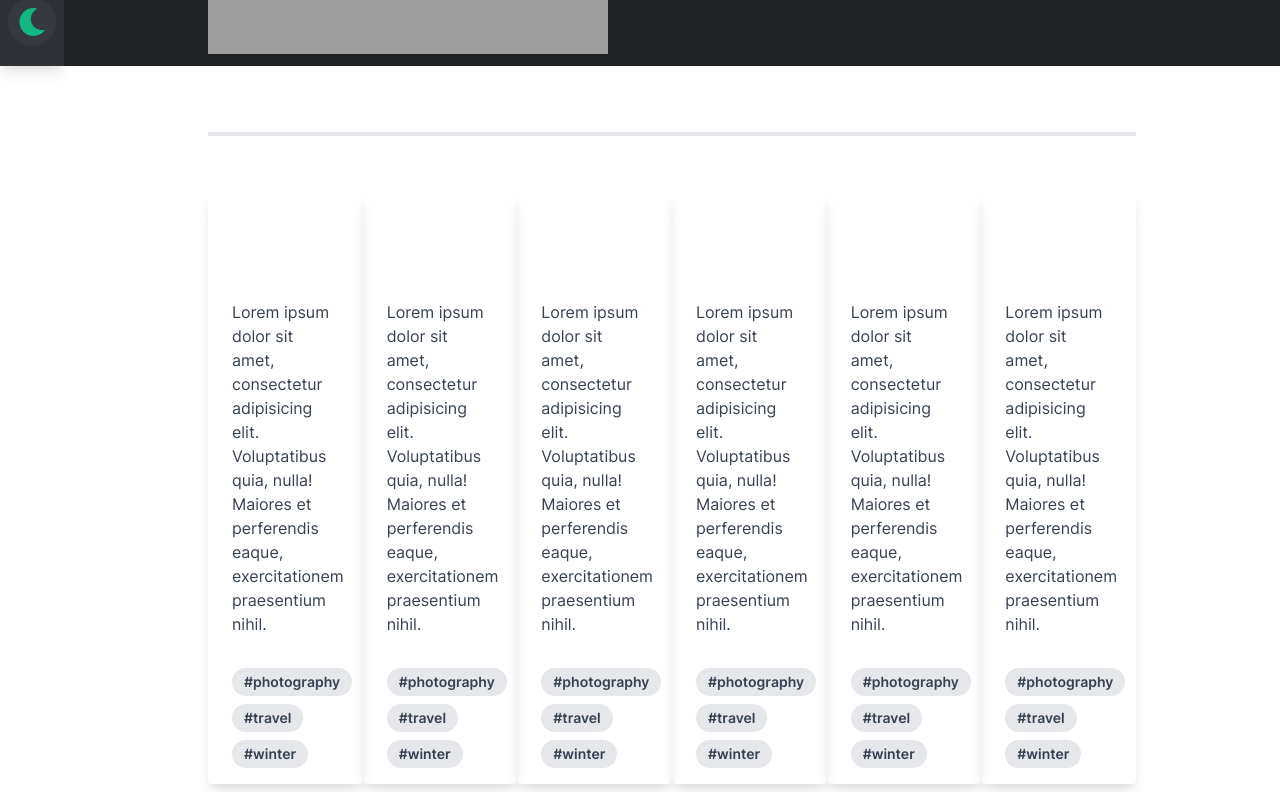
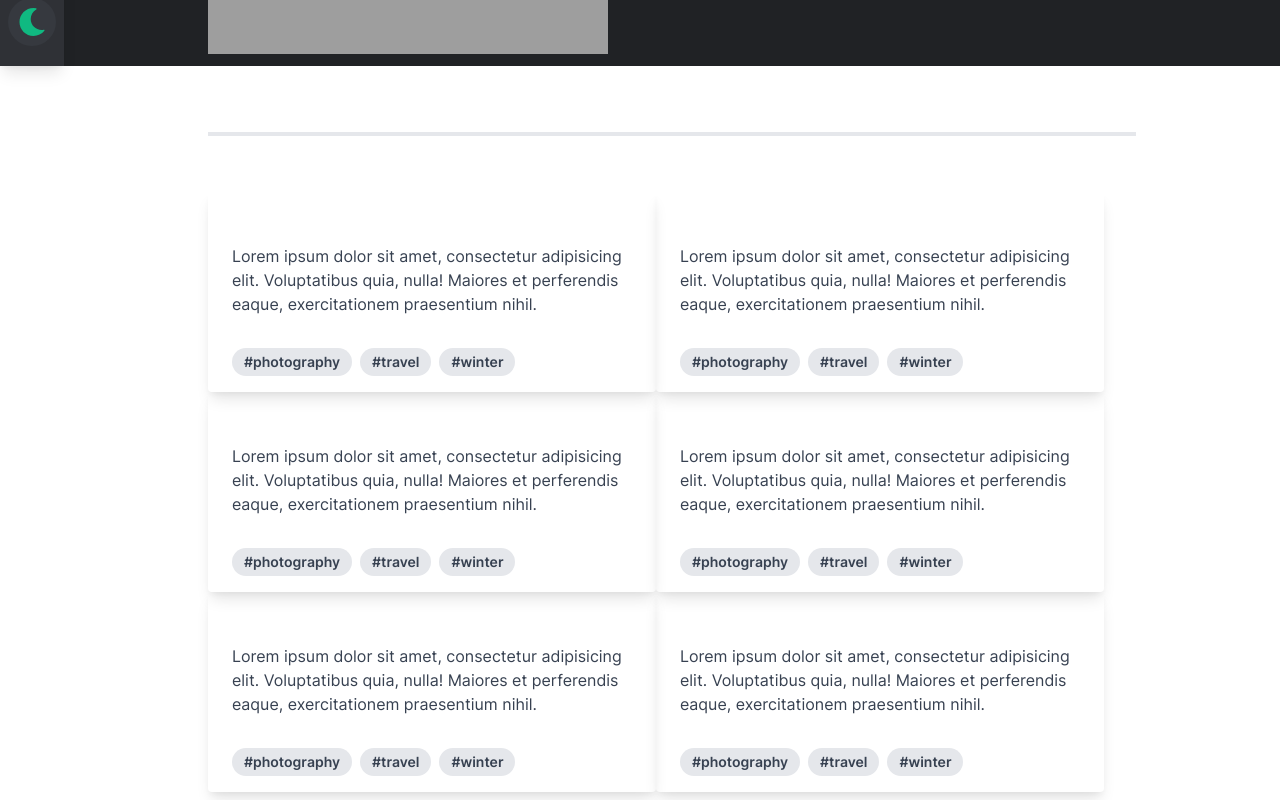
Before and after one commit to tigorlazuardi/at-home-abandoned, a Next.js app: page / in a window 1280 px wide. Shown: the part 734-1534 px from the top of the page. Built offline with nearby package versions, Linux system fonts and the light colour scheme; grey boxes are pictures that could not be loaded.

Commit message:
chore: up

```diff
--- a/src/components/MainPage/ProjectList/index.tsx
+++ b/src/components/MainPage/ProjectList/index.tsx
@@ -12,13 +12,10 @@ export default function ProjectList() {
 					done.
 				</p>
 			</header>
-			<div className='flex'>
-				<ProjectDisplayCard />
-				<ProjectDisplayCard />
-				<ProjectDisplayCard />
-				<ProjectDisplayCard />
-				<ProjectDisplayCard />
-				<ProjectDisplayCard />
+			<div className='flex flex-wrap'>
+				{[0, 1, 2, 3, 4, 5].map((v) => (
+					<ProjectDisplayCard key={v} className='basis-1/4' />
+				))}
 			</div>
 		</section>
 	)
--- a/src/components/cards/ProjectDisplayCard.tsx
+++ b/src/components/cards/ProjectDisplayCard.tsx
@@ -1,18 +1,22 @@
-import React from 'react'
+import React, { HTMLAttributes } from 'react'
 
-export interface ProjectDisplayCardProps {
-	projectURL: string
+export interface ProjectDisplayCardProps
+	extends HTMLAttributes<HTMLDivElement> {
+	projectURL?: string
 }
 
-export default function ProjectDisplayCard() {
+export default function ProjectDisplayCard(props: ProjectDisplayCardProps) {
 	return (
+		<div className={props.className}>
 			<div className='overflow-hidden max-w-md rounded shadow-lg transition-all focus:shadow-xl focus:-translate-y-1 hover:shadow-xl hover:-translate-y-2'>
 				<div className='py-4 px-6'>
-				<div className='mb-2 text-xl font-bold'>The Coldest Sunset</div>
+					<div className='mb-2 text-xl font-bold'>
+						The Coldest Sunset
+					</div>
 					<p className='text-base text-gray-700'>
-					Lorem ipsum dolor sit amet, consectetur adipisicing elit.
-					Voluptatibus quia, nulla! Maiores et perferendis eaque,
-					exercitationem praesentium nihil.
+						Lorem ipsum dolor sit amet, consectetur adipisicing
+						elit. Voluptatibus quia, nulla! Maiores et perferendis
+						eaque, exercitationem praesentium nihil.
 					</p>
 				</div>
 				<div className='px-6 pt-4 pb-2'>
@@ -27,5 +31,6 @@ export default function ProjectDisplayCard() {
 					</span>
 				</div>
 			</div>
+		</div>
 	)
 }
```
Also changed, not shown: 1 other file (tests, documents, lock files or other folders). Lines whose indentation alone changed are shown as unchanged.
